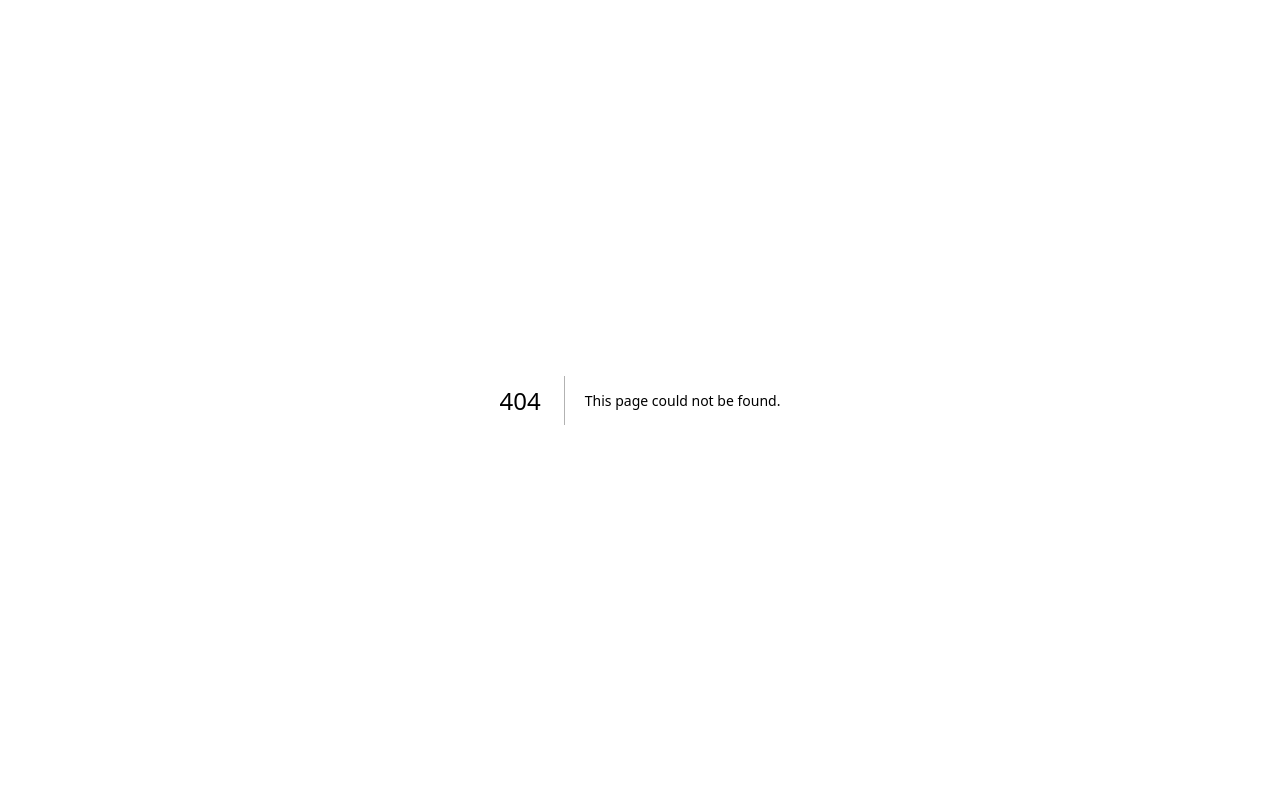
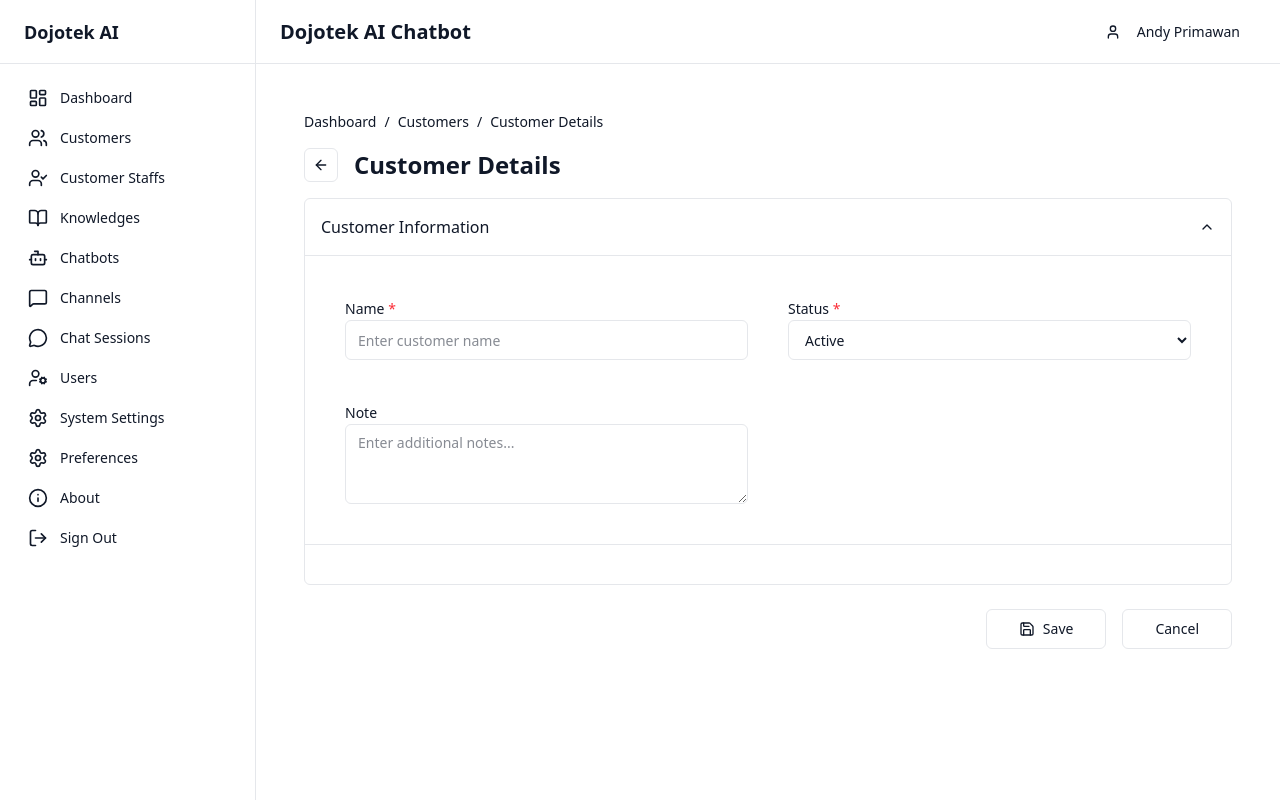
Before and after one commit to dojotek/dojotek-ai-chatbot-frontend, a Next.js app: page /admin/customers/new in a window 1280 px wide. Before the commit this address had no page. Built offline with nearby package versions, Linux system fonts and the light colour scheme.

Commit message:
feat(customer): form, confirmation dialog

```diff
--- /dev/null
+++ b/src/app/admin/customers/edit/[id]/page.tsx
@@ -0,0 +1,3 @@
+import AdminCustomer from "@/views/Admin/AdminCustomers/views/AdminCustomer/AdminCustomer";
+
+export default AdminCustomer;
--- /dev/null
+++ b/src/app/admin/customers/new/page.tsx
@@ -0,0 +1,3 @@
+import AdminCustomer from "@/views/Admin/AdminCustomers/views/AdminCustomer/AdminCustomer";
+
+export default AdminCustomer;
--- a/src/views/Admin/AdminCustomers/AdminCustomers.tsx
+++ b/src/views/Admin/AdminCustomers/AdminCustomers.tsx
@@ -6,6 +6,7 @@
 import { faker } from "@faker-js/faker";
 import { Pencil, Pause, Play, Trash2, RotateCcw, Plus } from "lucide-react";
 import { Pagination } from "@/components/ui/pagination";
+import { ConfirmationDialog } from "@/components/ui/confirmation-dialog";
 
 type Customer = {
   id: string;
@@ -32,6 +33,17 @@
   const [page, setPage] = useState(1);
   const pageSize = 10;
 
+  // Confirmation dialog states
+  const [confirmDialog, setConfirmDialog] = useState<{
+    isOpen: boolean;
+    action: "pause" | "resume" | "delete";
+    customer: Customer | null;
+  }>({
+    isOpen: false,
+    action: "pause",
+    customer: null,
+  });
+
   const filtered = useMemo(() => {
     return sampleCustomers.filter((c) => {
       const matchKeyword = c.name.toLowerCase().includes(keyword.toLowerCase());
@@ -48,6 +60,24 @@
     setKeyword("");
     setStatus("All");
     setPage(1);
+  };
+
+  const handleActionClick = (action: "pause" | "resume" | "delete", customer: Customer) => {
+    setConfirmDialog({
+      isOpen: true,
+      action,
+      customer,
+    });
+  };
+
+  const handleConfirmAction = () => {
+    if (!confirmDialog.customer) return;
+
+    // Here you would typically make an API call
+    console.log(`${confirmDialog.action} customer:`, confirmDialog.customer);
+
+    // For demo purposes, we'll just log the action
+    // In a real app, you'd update the customer status or delete the customer
   };
 
   return (
@@ -67,7 +97,7 @@
       <div className="flex items-center justify-between">
         <h1 className="text-xl font-semibold md:text-2xl">Customers</h1>
         <Link
-          href="#"
+          href="/admin/customers/new"
           className={cn(
             "inline-flex items-center gap-2 rounded-md bg-primary px-4 py-2.5 text-sm font-medium text-primary-foreground",
             "border border-primary shadow-sm hover:bg-primary/90 focus-visible:outline-none focus-visible:ring-2 focus-visible:ring-primary"
@@ -148,15 +178,17 @@
                   </td>
                   <td className="px-3 py-3">
                     <div className="inline-flex overflow-hidden rounded-md border">
-                      <button
+                      <Link
+                        href={`/admin/customers/edit/${c.id}`}
                         className="p-2.5 hover:bg-muted"
                         aria-label="Edit"
                         title="Edit"
                       >
                         <Pencil className="h-4 w-4" />
-                      </button>
+                      </Link>
                       {c.status === "Active" ? (
                         <button
+                          onClick={() => handleActionClick("pause", c)}
                           className="border-l p-2.5 hover:bg-muted"
                           aria-label="Pause"
                           title="Pause"
@@ -165,6 +197,7 @@
                         </button>
                       ) : (
                         <button
+                          onClick={() => handleActionClick("resume", c)}
                           className="border-l p-2.5 hover:bg-muted"
                           aria-label="Resume"
                           title="Resume"
@@ -173,6 +206,7 @@
                         </button>
                       )}
                       <button
+                        onClick={() => handleActionClick("delete", c)}
                         className="border-l p-2.5 text-red-600 hover:bg-muted"
                         aria-label="Delete"
                         title="Delete"
@@ -200,6 +234,18 @@
           siblingCount={1}
         />
       </div>
+
+      {/* Confirmation Dialog */}
+      <ConfirmationDialog
+        isOpen={confirmDialog.isOpen}
+        onClose={() => setConfirmDialog(prev => ({ ...prev, isOpen: false }))}
+        onConfirm={handleConfirmAction}
+        title="Confirm Action"
+        message={`Are you sure to ${confirmDialog.action} ${confirmDialog.customer?.name}?`}
+        confirmText="OK"
+        cancelText="Cancel"
+        variant={confirmDialog.action === "delete" ? "destructive" : "default"}
+      />
     </div>
   );
 }
--- a/src/views/Admin/AdminCustomers/views/AdminCustomer/AdminCustomer.tsx
+++ b/src/views/Admin/AdminCustomers/views/AdminCustomer/AdminCustomer.tsx
@@ -1,5 +1,183 @@
+"use client";
+
+import { useState } from "react";
+import { useForm } from "react-hook-form";
+import { zodResolver } from "@hookform/resolvers/zod";
+import { z } from "zod";
+import Link from "next/link";
+import { useRouter } from "next/navigation";
+import { ArrowLeft, Save } from "lucide-react";
+import { cn } from "@/lib/utils";
+import { Button } from "@/components/ui/button";
+import { Input } from "@/components/ui/input";
+import { Textarea } from "@/components/ui/textarea";
+import { Select } from "@/components/ui/select";
+import { Collapsible } from "@/components/ui/collapsible";
+
+// Form validation schema
+const customerSchema = z.object({
+  name: z.string().min(1, "Name is required"),
+  status: z.enum(["Active", "Inactive"]),
+  note: z.string().optional(),
+});
+
+type CustomerFormData = z.infer<typeof customerSchema>;
+
 function AdminCustomer() {
-  return <div>AdminCustomer</div>;
+  const [isSubmitting, setIsSubmitting] = useState(false);
+  const router = useRouter();
+
+  const {
+    register,
+    handleSubmit,
+    formState: { errors },
+    reset,
+  } = useForm<CustomerFormData>({
+    resolver: zodResolver(customerSchema),
+    defaultValues: {
+      name: "",
+      status: "Active",
+      note: "",
+    },
+  });
+
+  const onSubmit = async (data: CustomerFormData) => {
+    setIsSubmitting(true);
+    try {
+      // Simulate API call
+      await new Promise((resolve) => setTimeout(resolve, 1000));
+      console.log("Form submitted:", data);
+      // Navigate back to customers list after successful save
+      router.push("/admin/customers");
+    } catch (error) {
+      console.error("Error submitting form:", error);
+      // Handle error (e.g., show error toast)
+    } finally {
+      setIsSubmitting(false);
+    }
+  };
+
+  const handleCancel = () => {
+    reset();
+    // Navigate back to customers list
+    router.push("/admin/customers");
+  };
+
+  return (
+    <div className="space-y-4 p-4 md:p-6">
+      {/* Breadcrumb */}
+      <nav className="text-sm text-muted-foreground" aria-label="Breadcrumb">
+        <ol className="flex items-center gap-2">
+          <li>
+            <Link href="/admin/dashboards" className="hover:underline">Dashboard</Link>
+          </li>
+          <li>/</li>
+          <li>
+            <Link href="/admin/customers" className="hover:underline">Customers</Link>
+          </li>
+          <li>/</li>
+          <li className="text-foreground">Customer Details</li>
+        </ol>
+      </nav>
+
+      {/* Header with Back Button and Title */}
+      <div className="flex items-center gap-4">
+        <Link
+          href="/admin/customers"
+          className="inline-flex items-center justify-center rounded-md border border-input bg-background p-2 hover:bg-accent hover:text-accent-foreground transition-colors"
+        >
+          <ArrowLeft className="h-4 w-4" />
+        </Link>
+        <h1 className="text-xl font-semibold md:text-2xl">Customer Details</h1>
+      </div>
+
+      {/* Form */}
+      <form onSubmit={handleSubmit(onSubmit)} className="space-y-6">
+        {/* Collapsible Section */}
+        <Collapsible title="Customer Information" defaultOpen={true}>
+          <div className="grid grid-cols-1 gap-10 md:grid-cols-2">
+            {/* Name Field */}
+            <div className="space-y-2">
+              <label htmlFor="name" className="text-sm font-medium">
+                Name <span className="text-red-500">*</span>
+              </label>
+              <Input
+                id="name"
+                {...register("name")}
+                placeholder="Enter customer name"
+                className={cn(
+                  errors.name && "border-red-500 focus-visible:ring-red-500"
+                )}
+              />
+              {errors.name && (
+                <p className="text-sm text-red-500">{errors.name.message}</p>
+              )}
+            </div>
+
+            {/* Status Field */}
+            <div className="space-y-2">
+              <label htmlFor="status" className="text-sm font-medium">
+                Status <span className="text-red-500">*</span>
+              </label>
+              <Select
+                id="status"
+                {...register("status")}
+                className={cn(
+                  errors.status && "border-red-500 focus-visible:ring-red-500"
+                )}
+              >
+                <option value="Active">Active</option>
+                <option value="Inactive">Inactive</option>
+              </Select>
+              {errors.status && (
+                <p className="text-sm text-red-500">{errors.status.message}</p>
+              )}
+            </div>
+
+            {/* Note Field - Full Width */}
+            <div className="space-y-2">
+              <label htmlFor="note" className="text-sm font-medium">
+                Note
+              </label>
+              <Textarea
+                id="note"
+                {...register("note")}
+                placeholder="Enter additional notes..."
+                rows={3}
+                className={cn(
+                  errors.note && "border-red-500 focus-visible:ring-red-500"
+                )}
+              />
+              {errors.note && (
+                <p className="text-sm text-red-500">{errors.note.message}</p>
+              )}
+            </div>
+          </div>
+        </Collapsible>
+
+        {/* Action Buttons */}
+        <div className="flex flex-col gap-3 md:flex-row md:justify-end md:gap-4">
+          <Button
+            type="submit"
+            variant="outline"
+            disabled={isSubmitting}
+            className="w-full md:w-auto px-8"
+          >
+            <Save className="mr-2 h-4 w-4" />
+            {isSubmitting ? "Saving..." : "Save"}
+          </Button>
+          <Button
+            type="button"
+            variant="outline"
+            onClick={handleCancel}
+            className="w-full md:w-auto px-8"
+          >
+            Cancel
+          </Button>
+        </div>
+      </form>
+    </div>
+  );
 }
 
 export default AdminCustomer;
```
